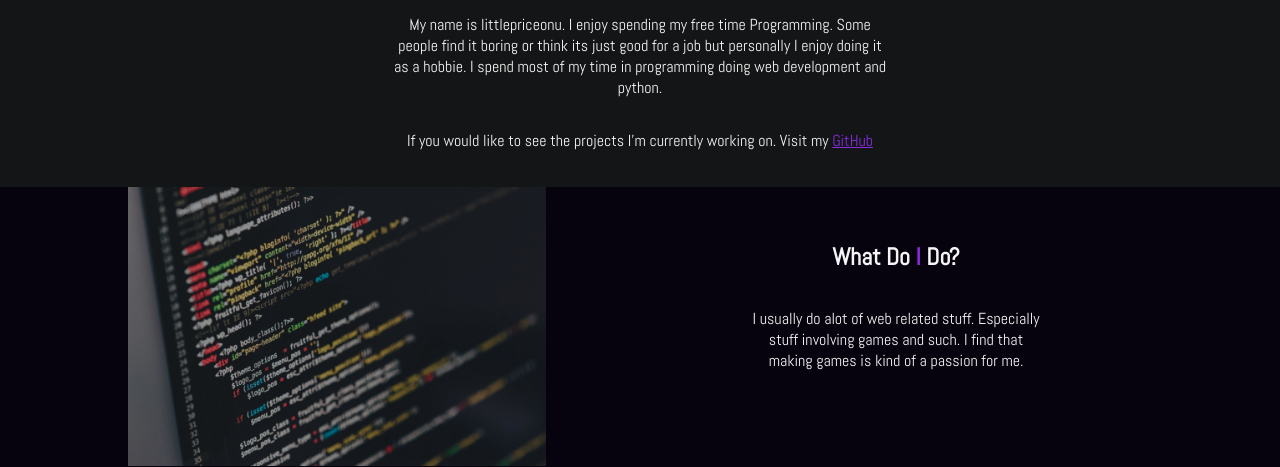
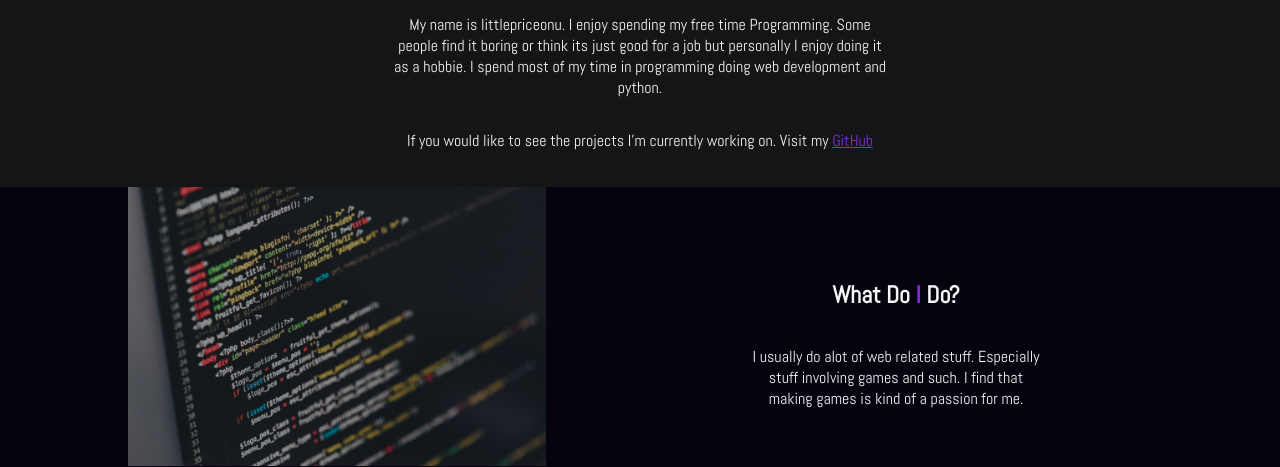
Before and after one commit to littlepriceonu/littlepriceonu.github.io, a plain HTML site: page index.html in a window 1280 px wide. Shown: the part 413-880 px from the top of the page. Drawn offline with Linux system fonts and the light colour scheme.

Commit message:
moved text

```diff
--- a/index.html
+++ b/index.html
@@ -128,7 +128,7 @@
         }
 
         div.wrapper3text {
-            top: -5vw;
+            top: -2vw;
             margin:0;
             position: relative;
             width: 50vw;
```
